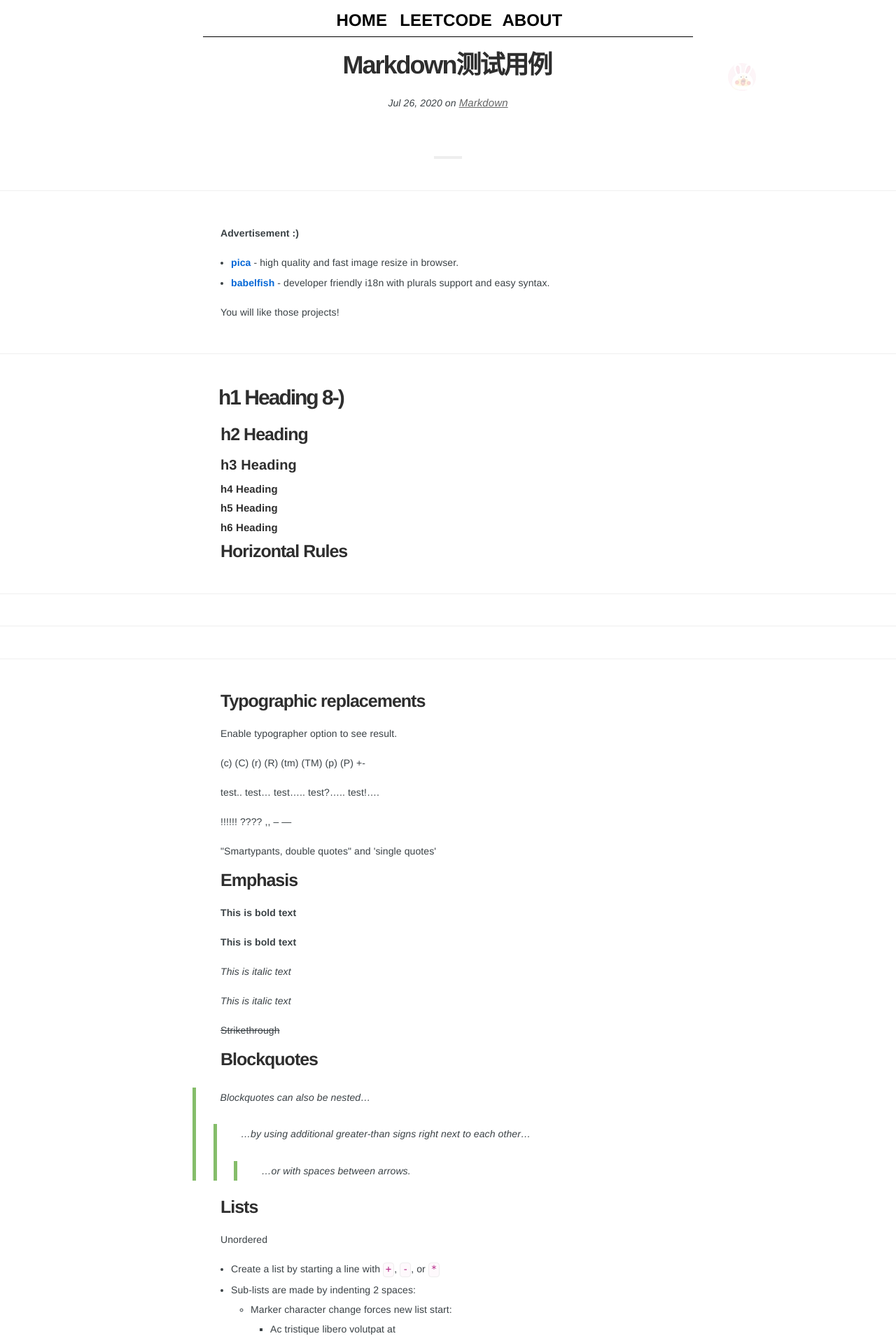
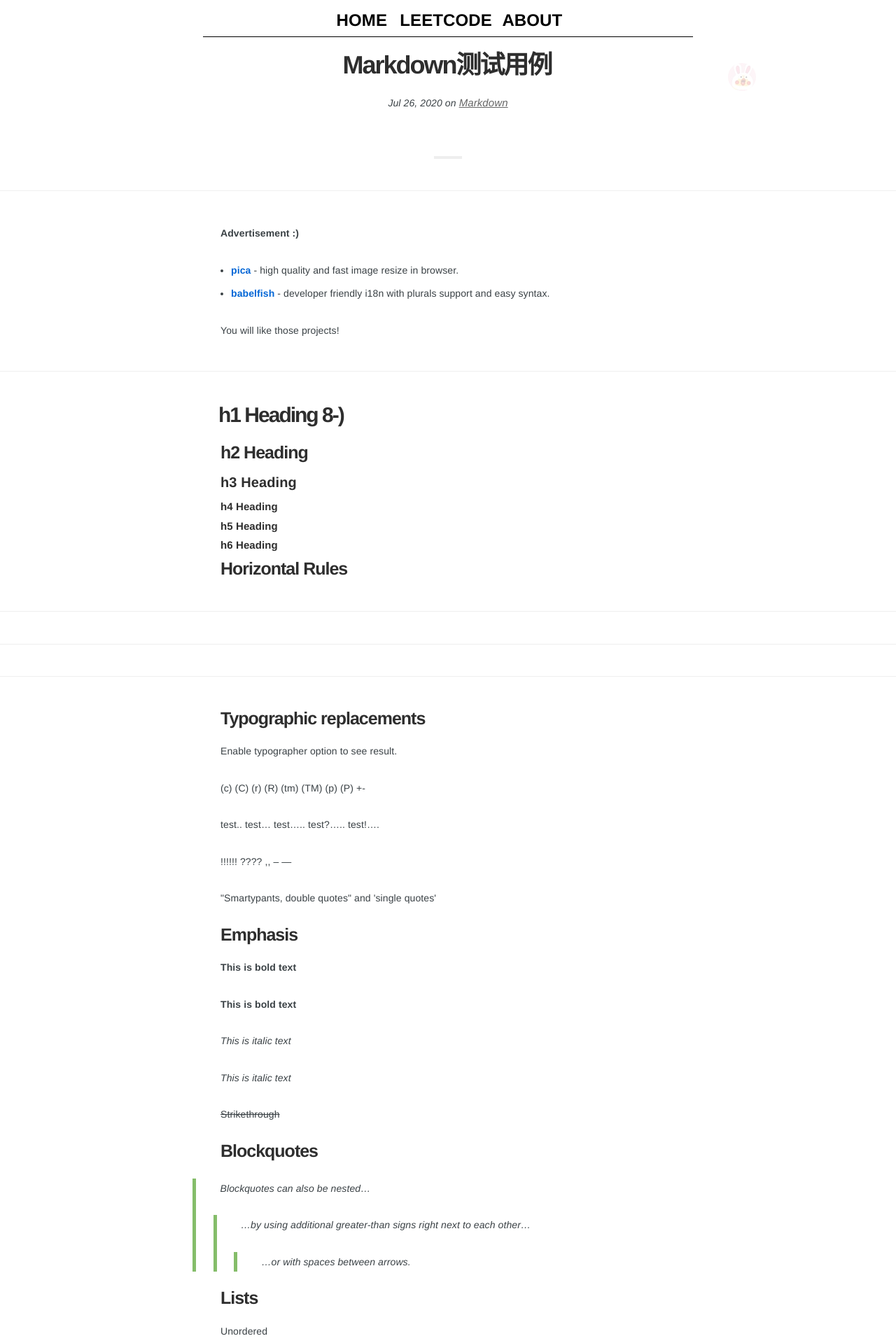
Before and after one commit to iiwowks/blog, a Jekyll site: the page built from _posts/markdown/2020-07-25-markdown-test-demo.md, in a window 1280 px wide. Shown: the top 1919 px of the page at 70% size. Built offline with Jekyll 4.4.1, drawn with Linux system fonts in a browser that asks for light colours; nearby versions of some CDN libraries.

Commit message:
修改了样式

```diff
--- a/_sass/general.scss
+++ b/_sass/general.scss
@@ -86,7 +86,7 @@ ul,
 ol,
 dl {
     // font-feature-settings: 'liga' 1, 'onum' 1, 'kern' 1;
-    margin: 0 0 1em 0;
+    margin: 0 0 1.75em 0;
     text-rendering: geometricPrecision;
 }
 
@@ -108,8 +108,7 @@ dl dd {
 }
 
 li {
-    // margin: 0.4em 0;
-    margin: 0.1em 0;
+    margin: 0.4em 0;
 }
 
 li li {
```
